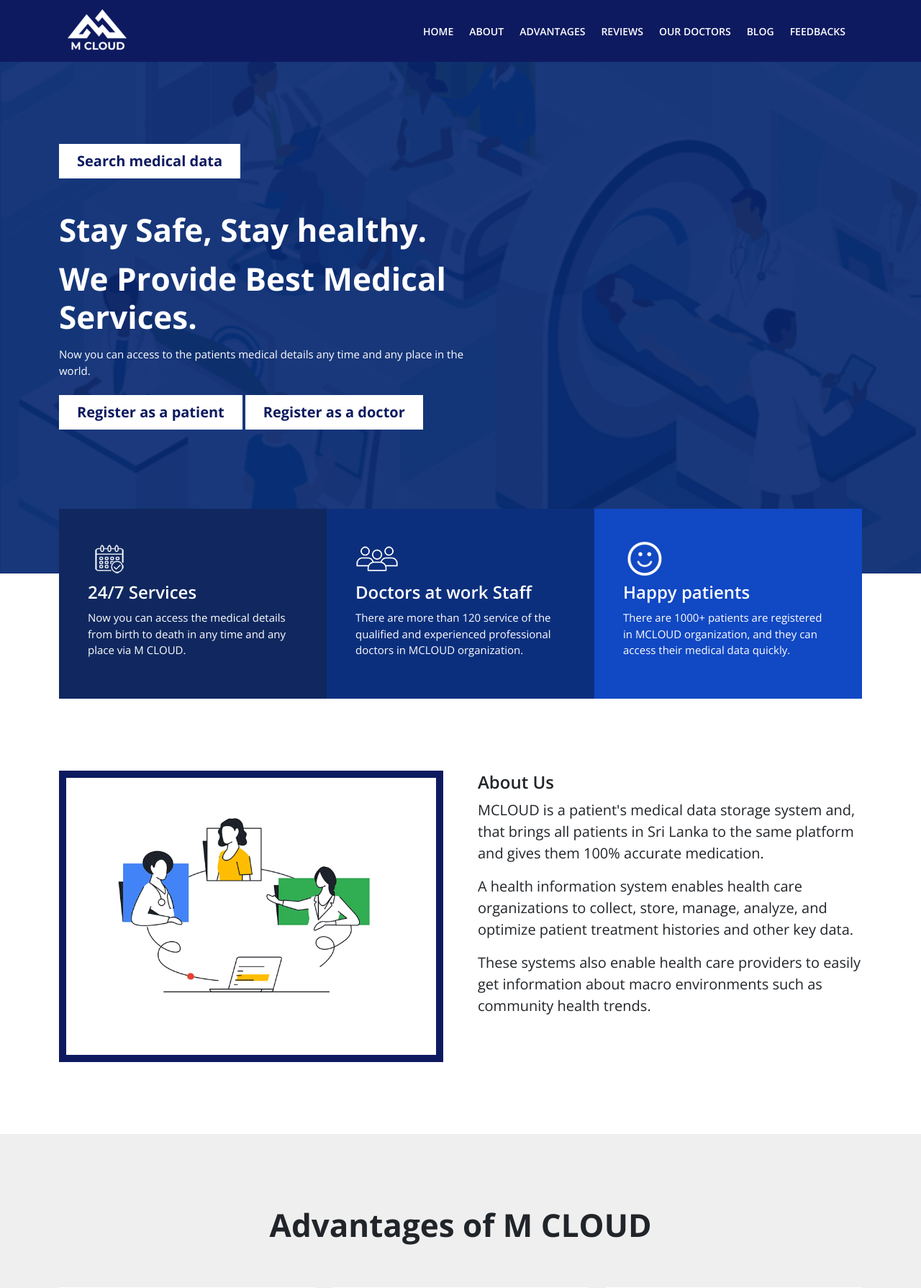
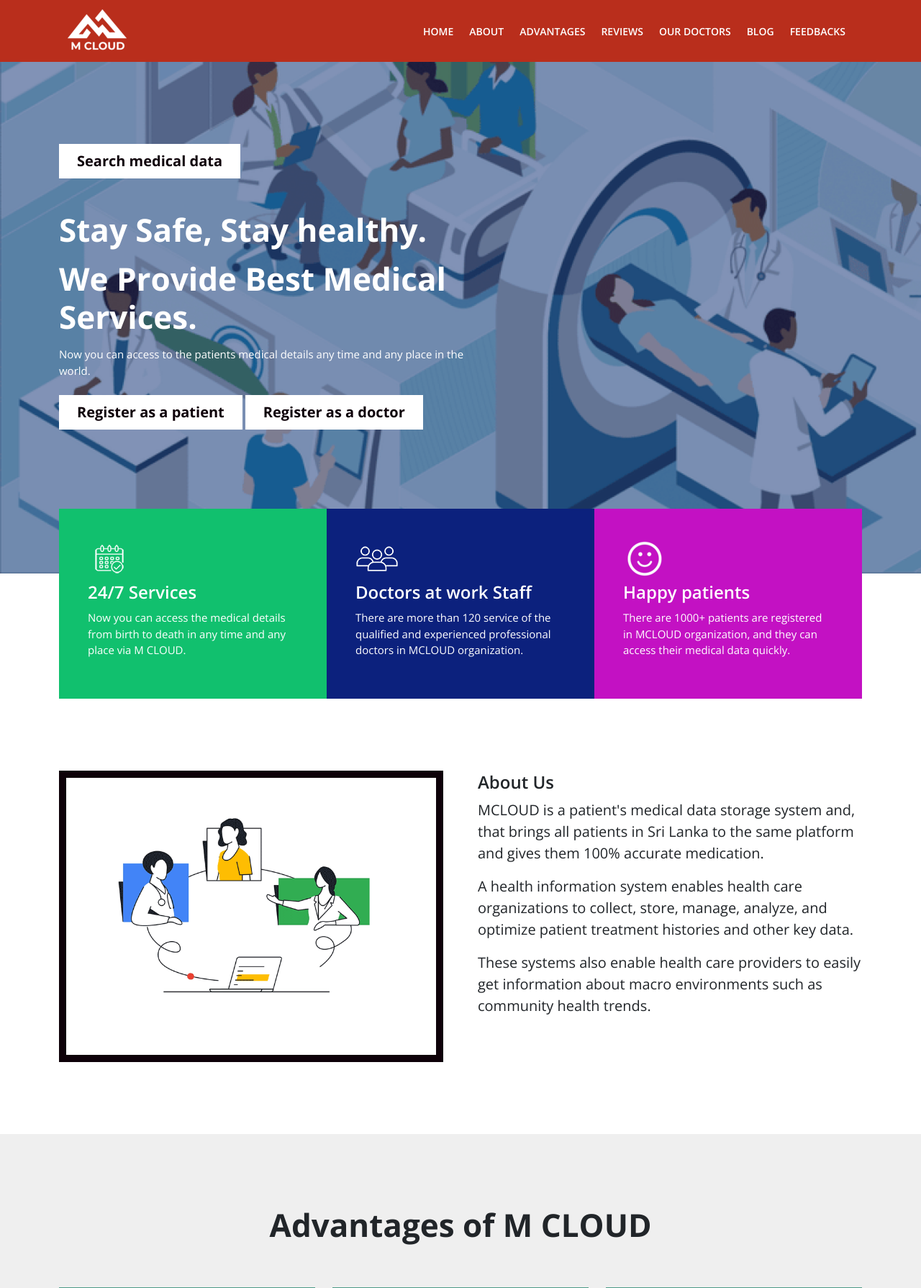
Before and after one commit to RuwiniShashipraba/mcloudwebsite, a PHP site: page / in a window 1280 px wide. Shown: the top 1790 px of the page at 72% size. Run offline with PHP 8.4, Linux system fonts and the light colour scheme.

Commit message:
Update style.css

```diff
--- a/style.css
+++ b/style.css
@@ -3,8 +3,8 @@
 
 
 :root{
-	--bg-primary:#0e1a60;
-	--color-primary:#0e1a60;
+	--bg-primary:#b92e1c;
+	--color-primary:rgb(14, 1, 9);
 }
 
 
@@ -67,7 +67,7 @@ header .navbar-expand-lg .navbar-nav .nav-link {
     color: #FFF;
 }
 .navbar-light .navbar-nav .nav-link:focus, .navbar-light .navbar-nav .nav-link:hover {
-    color: #FFF;
+    color: rgb(30, 128, 173);
 }
 
 
@@ -90,7 +90,7 @@ header .navbar-expand-lg .navbar-nav .nav-link {
     right: 0;
     top: 0;
     bottom: 0;
-    background: rgb(5 38 111 / 91%);
+    background: rgb(5 38 111 / 50%);
 }
 .banner-text-wrap h1{
 	font-size:60px;
@@ -123,15 +123,15 @@ section.features-section {
     margin-top: -90px;
 }
 .bg1 {
-    background: #10285f;
+    background: hsl(152, 84%, 41%);
 }
 
 .bg2 {
-    background: #0c2f7d;
+    background: rgb(12, 33, 125);
 }
 
 .bg3 {
-    background: #1148c3;
+    background: #c311c3;
 }
 
 .features-box h3, .features-box p {
@@ -172,7 +172,7 @@ section.services-section {
 }
 
 .services-box {
-    background: #FFF;
+    background:  rgba(6, 119, 91, 0.699);
     padding: 30px;
     margin-bottom: 50px;
     text-align: center;
@@ -187,7 +187,7 @@ section.services-section {
 /*reviews Section*/
 
 .reviews-section{
-	background:url("../images/reviews.gif") no-repeat;
+	background:url("../images/reviews-bg.jpg") no-repeat;
 	background-size: cover;
 }
 .review-media {
@@ -280,7 +280,7 @@ ul.team-social li a {
 
 
 .booking-section{
-		background:url("../images/booking-bg.png") no-repeat;
+		background:url("../images/booking-bg.jpg") no-repeat;
 	background-size: cover;
 	padding: 100px 0px;
 }
@@ -335,7 +335,7 @@ ul.meta li {
 
 .blog-box {
     padding: 20px;
-    box-shadow: 0px 0px 10px rgba(0,0,0,.11);
+    box-shadow: 0px 0px 10px hsla(175, 90%, 15%, 0.952);
 }
 
 
```
